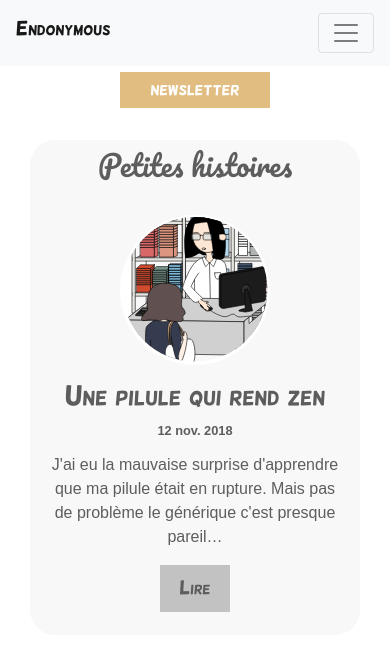
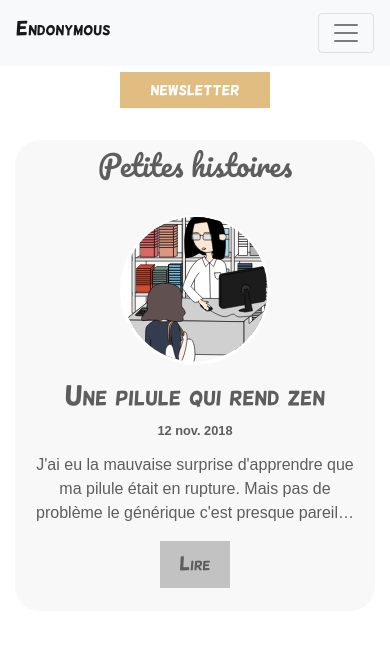
Before and after one commit to IzzDesign/old.endonymous.fr, a Jekyll site: the page built from categorie/petites-histoires.html, in a window 390 px wide and 900 px high, scrolled down 386 px. Shown: the top 651 px of the window. Built offline with Jekyll 4.4.1, drawn with Linux system fonts in a browser that asks for light colours; comment, search, counter and statistics services are not loaded.

Commit message:
padding 0 mobile size

```diff
--- a/_layouts/category.html
+++ b/_layouts/category.html
@@ -5,7 +5,7 @@
     <div class="content minimum">
       {% for p in site.posts %}
         {% if p.categories contains page.category %}
-          <div class="col-lg-10 offset-lg-1 col-md-12">
+          <div class="col-lg-10 offset-lg-1 col-md-12 padding0">
             <a href="{{ p.url }}" class="none">
               <figure>
                 <span>{{ p.type }}</span>
--- a/assets/css/design.scss
+++ b/assets/css/design.scss
@@ -336,7 +336,7 @@
     }
   figure{padding: 0.2em;}
   p.title{margin-top: 0.8em;}
-  .padding0{padding: 0;}
+  .padding0, .content{padding: 0;}
 }
 
 
```
